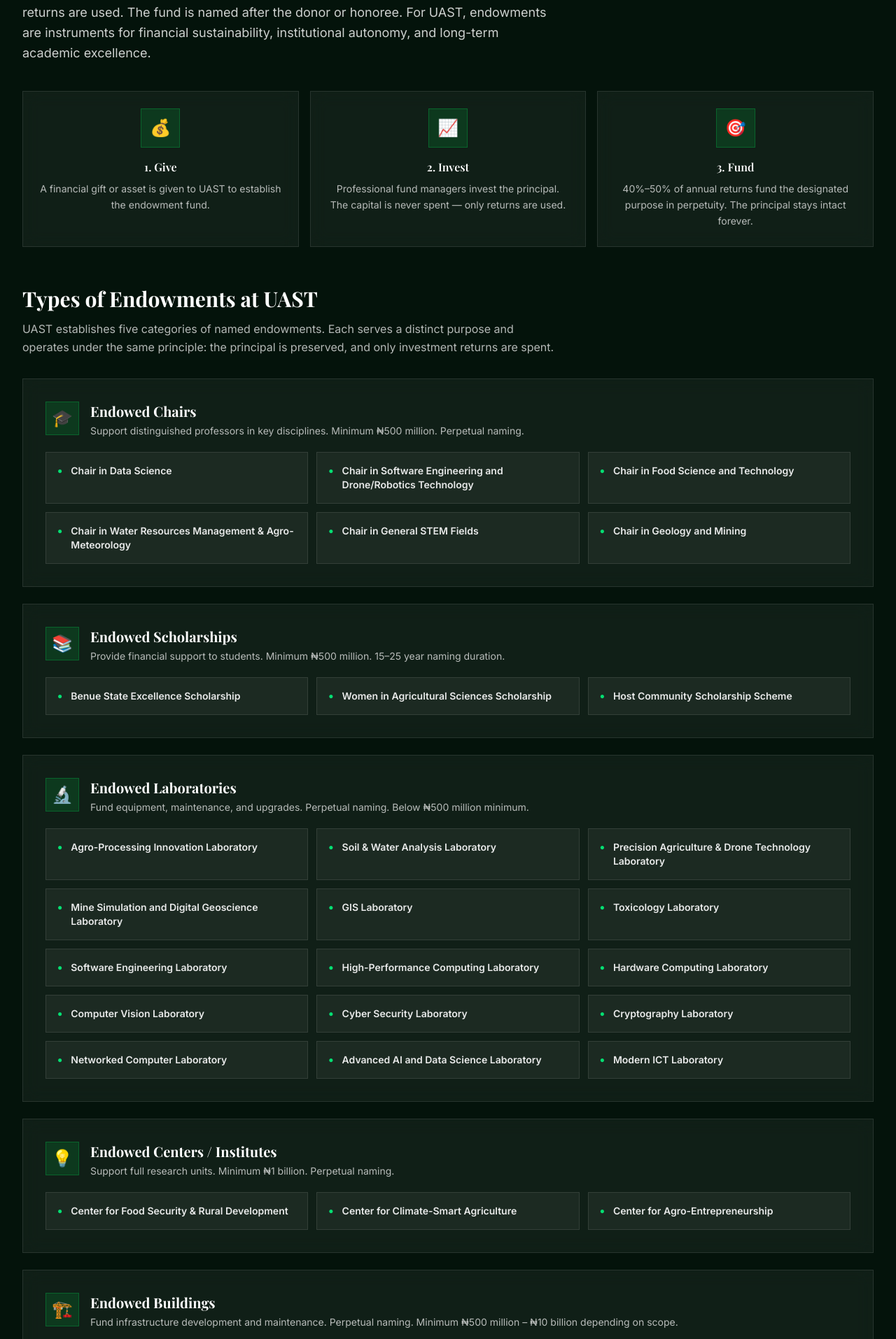
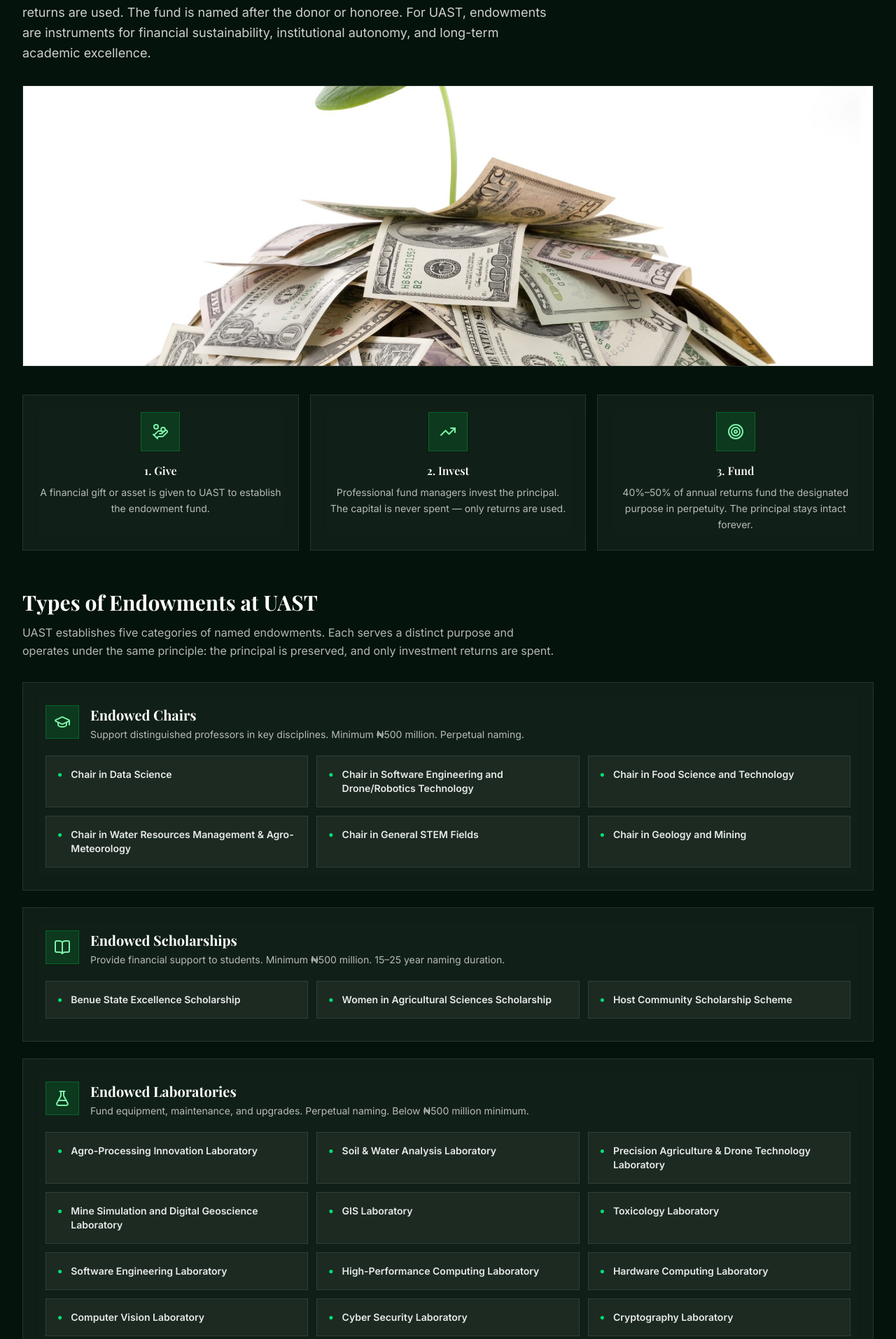
Before and after one commit to SoldierofGod-8/Uni-Website, a Next.js app in the folder uast-university-website/: page /Uni-Website/endowment in a window 1280 px wide. Shown: the part 326-2240 px from the top of the page at 70% size. Built offline with nearby package versions, Linux system fonts and the light colour scheme.

Commit message:
Add endowment hero image, replace emojis with lucide icons, add Student Handbook download

```diff
--- a/uast-university-website/src/app/endowment/page.tsx
+++ b/uast-university-website/src/app/endowment/page.tsx
@@ -3,6 +3,16 @@
 import { motion } from "framer-motion";
 import Link from "next/link";
 import PageShell from "@/components/layout/pageShell";
+import {
+  GraduationCap,
+  BookOpen,
+  FlaskConical,
+  Building2,
+  Landmark,
+  HandCoins,
+  TrendingUp,
+  Target,
+} from "lucide-react";
 
 const endowedChairs = [
   "Chair in Data Science",
@@ -128,6 +138,20 @@
           </p>
         </motion.div>
 
+        {/* Hero Image */}
+        <motion.div
+          initial={{ opacity: 0, y: 16 }}
+          animate={{ opacity: 1, y: 0 }}
+          transition={{ duration: 0.6, delay: 0.1 }}
+          className="mt-8 rounded-[10px] border border-white/10 overflow-hidden"
+        >
+          <img
+            src="/Uni-Website/Endowment.jpg"
+            alt="UAST Endowment"
+            className="w-full h-auto object-cover max-h-[400px]"
+          />
+        </motion.div>
+
         {/* ── How It Works ── */}
         <motion.div
           initial={{ opacity: 0, y: 16 }}
@@ -138,7 +162,7 @@
         >
           <div className="rounded-[10px] border border-white/10 bg-white/5 backdrop-blur-md p-6 text-center">
             <div className="w-14 h-14 mx-auto rounded-full bg-green-600/20 border border-green-500/30 flex items-center justify-center">
-              <span className="text-2xl">💰</span>
+              <HandCoins className="w-6 h-6 text-green-300" />
             </div>
             <h3 className="mt-4 text-white font-semibold">1. Give</h3>
             <p className="mt-2 text-white/70 text-sm leading-relaxed">
@@ -148,7 +172,7 @@
 
           <div className="rounded-[10px] border border-white/10 bg-white/5 backdrop-blur-md p-6 text-center">
             <div className="w-14 h-14 mx-auto rounded-full bg-green-600/20 border border-green-500/30 flex items-center justify-center">
-              <span className="text-2xl">📈</span>
+              <TrendingUp className="w-6 h-6 text-green-300" />
             </div>
             <h3 className="mt-4 text-white font-semibold">2. Invest</h3>
             <p className="mt-2 text-white/70 text-sm leading-relaxed">
@@ -159,7 +183,7 @@
 
           <div className="rounded-[10px] border border-white/10 bg-white/5 backdrop-blur-md p-6 text-center">
             <div className="w-14 h-14 mx-auto rounded-full bg-green-600/20 border border-green-500/30 flex items-center justify-center">
-              <span className="text-2xl">🎯</span>
+              <Target className="w-6 h-6 text-green-300" />
             </div>
             <h3 className="mt-4 text-white font-semibold">3. Fund</h3>
             <p className="mt-2 text-white/70 text-sm leading-relaxed">
@@ -197,7 +221,7 @@
         >
           <div className="flex items-start gap-4">
             <div className="w-12 h-12 rounded-[10px] bg-green-600/20 border border-green-500/30 flex items-center justify-center shrink-0">
-              <span className="text-2xl">🎓</span>
+              <GraduationCap className="w-6 h-6 text-green-300" />
             </div>
             <div>
               <h3 className="text-xl font-bold text-white">Endowed Chairs</h3>
@@ -227,7 +251,7 @@
         >
           <div className="flex items-start gap-4">
             <div className="w-12 h-12 rounded-[10px] bg-green-600/20 border border-green-500/30 flex items-center justify-center shrink-0">
-              <span className="text-2xl">📚</span>
+              <BookOpen className="w-6 h-6 text-green-300" />
             </div>
             <div>
               <h3 className="text-xl font-bold text-white">Endowed Scholarships</h3>
@@ -257,7 +281,7 @@
         >
           <div className="flex items-start gap-4">
             <div className="w-12 h-12 rounded-[10px] bg-green-600/20 border border-green-500/30 flex items-center justify-center shrink-0">
-              <span className="text-2xl">🔬</span>
+              <FlaskConical className="w-6 h-6 text-green-300" />
             </div>
             <div>
               <h3 className="text-xl font-bold text-white">Endowed Laboratories</h3>
@@ -287,7 +311,7 @@
         >
           <div className="flex items-start gap-4">
             <div className="w-12 h-12 rounded-[10px] bg-green-600/20 border border-green-500/30 flex items-center justify-center shrink-0">
-              <span className="text-2xl">💡</span>
+              <Building2 className="w-6 h-6 text-green-300" />
             </div>
             <div>
               <h3 className="text-xl font-bold text-white">Endowed Centers / Institutes</h3>
@@ -316,7 +340,7 @@
         >
           <div className="flex items-start gap-4">
             <div className="w-12 h-12 rounded-[10px] bg-green-600/20 border border-green-500/30 flex items-center justify-center shrink-0">
-              <span className="text-2xl">🏗️</span>
+              <Landmark className="w-6 h-6 text-green-300" />
             </div>
             <div>
               <h3 className="text-xl font-bold text-white">Endowed Buildings</h3>
--- a/uast-university-website/src/app/student-life/page.tsx
+++ b/uast-university-website/src/app/student-life/page.tsx
@@ -1,5 +1,6 @@
 import Link from "next/link";
 import PageShell from "@/components/layout/pageShell";
+import { Download } from "lucide-react";
 
 export default function StudentLifePage() {
   return (
@@ -42,6 +43,28 @@
             </p>
           </div>
 
+          {/* Student Handbook Download */}
+          <div className="mt-10 rounded-[10px] border border-green-500/20 bg-gradient-to-br from-green-900/20 to-[#04130b] p-6 md:p-8">
+            <div className="flex flex-col md:flex-row items-start md:items-center gap-6">
+              <div className="flex-1">
+                <h2 className="text-2xl font-bold">Student Handbook</h2>
+                <p className="mt-3 text-white/70 text-sm leading-relaxed max-w-2xl">
+                  Download the official UAST Student Handbook for information on academic
+                  regulations, student rights and responsibilities, campus services, and
+                  everything you need to know as a UAST student.
+                </p>
+              </div>
+              <a
+                href="/Uni-Website/UAST Student HandBook.pdf"
+                download
+                className="inline-flex items-center gap-2 rounded-[10px] bg-green-600 hover:bg-green-500 text-white px-6 py-3 font-semibold transition-all shadow-lg shadow-green-500/20 whitespace-nowrap"
+              >
+                <Download className="w-5 h-5" />
+                Download Handbook
+              </a>
+            </div>
+          </div>
+
           <div className="mt-10 flex flex-wrap gap-4">
             <Link
               href="/contact"
```
Also changed, not shown: uast-university-website/public/Endowment.jpg (added), 1 other file (tests, documents, lock files or other folders).
